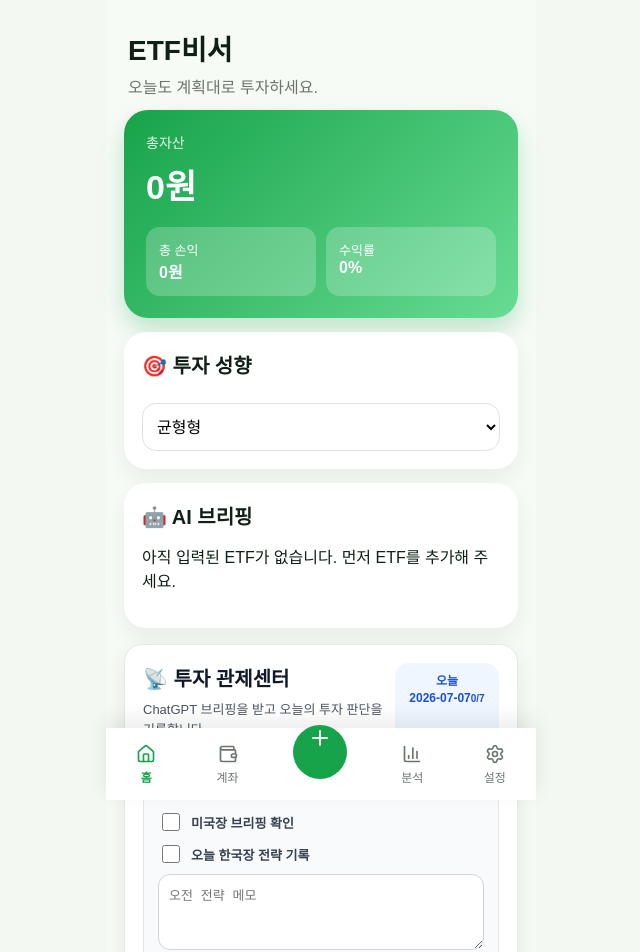
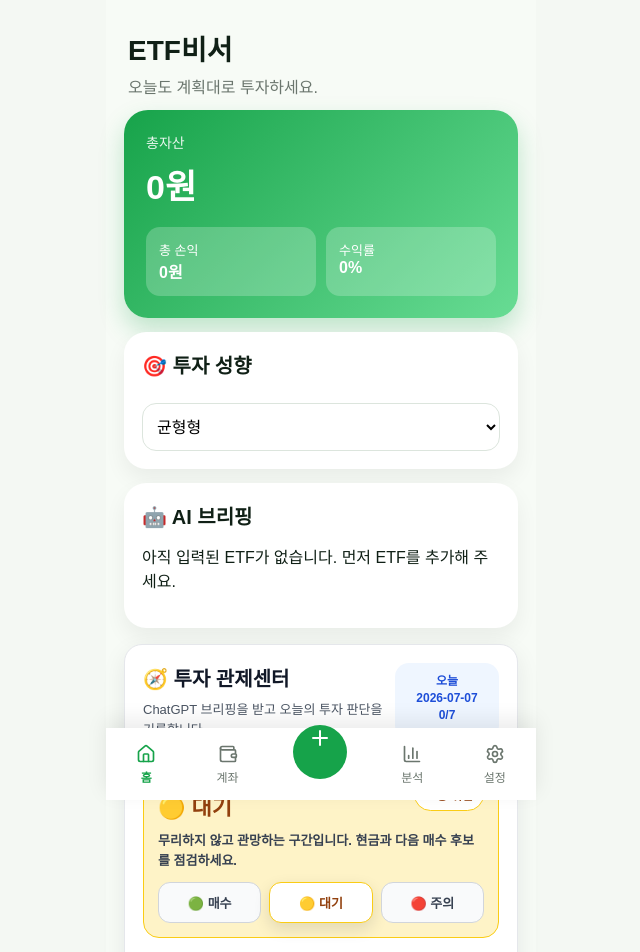
Before and after one commit to lovesong7080-oss/ETF-Biseo-V1, a React (Vite) app: page / in a window 1280 px wide. Shown: the top 952 px of the page, without its empty margins (319-959 px from the left). Built offline with nearby package versions, Linux system fonts and the light colour scheme.

Commit message:
Add market command decision buttons

```diff
--- a/src/components/MarketCommandCenterCard.jsx
+++ b/src/components/MarketCommandCenterCard.jsx
@@ -1,6 +1,33 @@
 import { useEffect, useState } from "react";
 
 const STORAGE_KEY = "etf-biseo-market-command-center";
+
+const DECISION_META = {
+  매수: {
+    emoji: "🟢",
+    title: "매수",
+    desc: "분할매수 가능 구간입니다. 단, 목표 비중이 부족한 ETF 위주로만 접근하세요.",
+    color: "#166534",
+    bg: "#dcfce7",
+    border: "#86efac",
+  },
+  대기: {
+    emoji: "🟡",
+    title: "대기",
+    desc: "무리하지 않고 관망하는 구간입니다. 현금과 다음 매수 후보를 점검하세요.",
+    color: "#92400e",
+    bg: "#fef3c7",
+    border: "#facc15",
+  },
+  주의: {
+    emoji: "🔴",
+    title: "주의",
+    desc: "신규매수 자제 구간입니다. 과열, 외국인 수급, 포트폴리오 편중을 먼저 확인하세요.",
+    color: "#991b1b",
+    bg: "#fee2e2",
+    border: "#fca5a5",
+  },
+};
 
 function todayKey() {
   return new Date().toISOString().slice(0, 10);
@@ -33,6 +60,7 @@ function defaultRecord() {
     aiBubble: false,
     portfolioRisk: false,
     riskLevel: "보통",
+    decision: "대기",
     morningMemo: "",
     closingMemo: "",
   };
@@ -48,9 +76,12 @@ export default function MarketCommandCenterCard() {
     ...(records[date] || {}),
   };
 
+  const decision = DECISION_META[record.decision] || DECISION_META.대기;
+
   useEffect(() => {
     writeData(records);
     setSaved(true);
+
     const timer = window.setTimeout(() => setSaved(false), 1000);
     return () => window.clearTimeout(timer);
   }, [records]);
@@ -110,7 +141,7 @@ export default function MarketCommandCenterCard() {
     <section style={styles.card}>
       <div style={styles.header}>
         <div>
-          <h2 style={styles.title}>📡 투자 관제센터</h2>
+          <h2 style={styles.title}>🧭 투자 관제센터</h2>
           <p style={styles.desc}>
             ChatGPT 브리핑을 받고 오늘의 투자 판단을 기록합니다.
           </p>
@@ -119,7 +150,63 @@ export default function MarketCommandCenterCard() {
         <div style={styles.dateBox}>
           <div>오늘</div>
           <strong>{date}</strong>
-          <small>{checkedCount}/7</small>
+          <div>{checkedCount}/7</div>
+        </div>
+      </div>
+
+      <div
+        style={{
+          ...styles.decisionPanel,
+          background: decision.bg,
+          borderColor: decision.border,
+        }}
+      >
+        <div style={styles.decisionTop}>
+          <div>
+            <div style={styles.decisionLabel}>오늘 최종 판단</div>
+            <div style={{ ...styles.decisionValue, color: decision.color }}>
+              {decision.emoji} {decision.title}
+            </div>
+          </div>
+
+          <div
+            style={{
+              ...styles.decisionBadge,
+              color: decision.color,
+              borderColor: decision.border,
+            }}
+          >
+            {record.riskLevel} 위험
+          </div>
+        </div>
+
+        <p style={styles.decisionDesc}>{decision.desc}</p>
+
+        <div style={styles.decisionButtons}>
+          {Object.entries(DECISION_META).map(([key, meta]) => {
+            const active = record.decision === key;
+
+            return (
+              <button
+                key={key}
+                type="button"
+                onClick={() => update({ decision: key })}
+                style={{
+                  ...styles.decisionButton,
+                  ...(active
+                    ? {
+                        color: meta.color,
+                        background: "#ffffff",
+                        borderColor: meta.border,
+                        boxShadow: "0 6px 16px rgba(15, 23, 42, 0.12)",
+                      }
+                    : {}),
+                }}
+              >
+                {meta.emoji} {meta.title}
+              </button>
+            );
+          })}
         </div>
       </div>
 
@@ -226,7 +313,11 @@ export default function MarketCommandCenterCard() {
           <select
             value={record.riskLevel}
             onChange={(event) => update({ riskLevel: event.target.value })}
-            style={{ ...styles.select, color: riskColor, background: riskBg }}
+            style={{
+              ...styles.select,
+              color: riskColor,
+              background: riskBg,
+            }}
           >
             <option value="낮음">낮음</option>
             <option value="보통">보통</option>
@@ -237,6 +328,7 @@ export default function MarketCommandCenterCard() {
 
       <div style={styles.footer}>
         <span style={styles.saved}>{saved ? "저장됨" : ""}</span>
+
         <button type="button" style={styles.button} onClick={resetToday}>
           오늘 기록 초기화
         </button>
@@ -282,7 +374,59 @@ const styles = {
     fontSize: "12px",
     fontWeight: 800,
     lineHeight: 1.4,
-    lineHeight: 1.4,
+  },
+  decisionPanel: {
+    marginBottom: "14px",
+    padding: "14px",
+    borderRadius: "16px",
+    border: "1px solid",
+  },
+  decisionTop: {
+    display: "flex",
+    justifyContent: "space-between",
+    alignItems: "center",
+    gap: "12px",
+  },
+  decisionLabel: {
+    fontSize: "12px",
+    fontWeight: 800,
+    color: "#4b5563",
+    marginBottom: "4px",
+  },
+  decisionValue: {
+    fontSize: "22px",
+    fontWeight: 1000,
+  },
+  decisionBadge: {
+    padding: "7px 10px",
+    borderRadius: "999px",
+    border: "1px solid",
+    background: "#ffffff",
+    fontSize: "12px",
+    fontWeight: 900,
+    whiteSpace: "nowrap",
+  },
+  decisionDesc: {
+    margin: "10px 0 12px",
+    fontSize: "13px",
+    fontWeight: 700,
+    color: "#374151",
+    lineHeight: 1.5,
+  },
+  decisionButtons: {
+    display: "grid",
+    gridTemplateColumns: "repeat(3, 1fr)",
+    gap: "8px",
+  },
+  decisionButton: {
+    padding: "10px",
+    borderRadius: "12px",
+    border: "1px solid #d1d5db",
+    background: "#f9fafb",
+    color: "#374151",
+    fontSize: "13px",
+    fontWeight: 900,
+    cursor: "pointer",
   },
   grid: {
     display: "grid",
@@ -301,12 +445,6 @@ const styles = {
     fontSize: "14px",
     fontWeight: 900,
     color: "#111827",
-  },
-  checkbox: {
-    width: "18px",
-    height: "18px",
-    minWidth: "18px",
-    accentColor: "#16a34a",
   },
   checkbox: {
     width: "18px",
```
